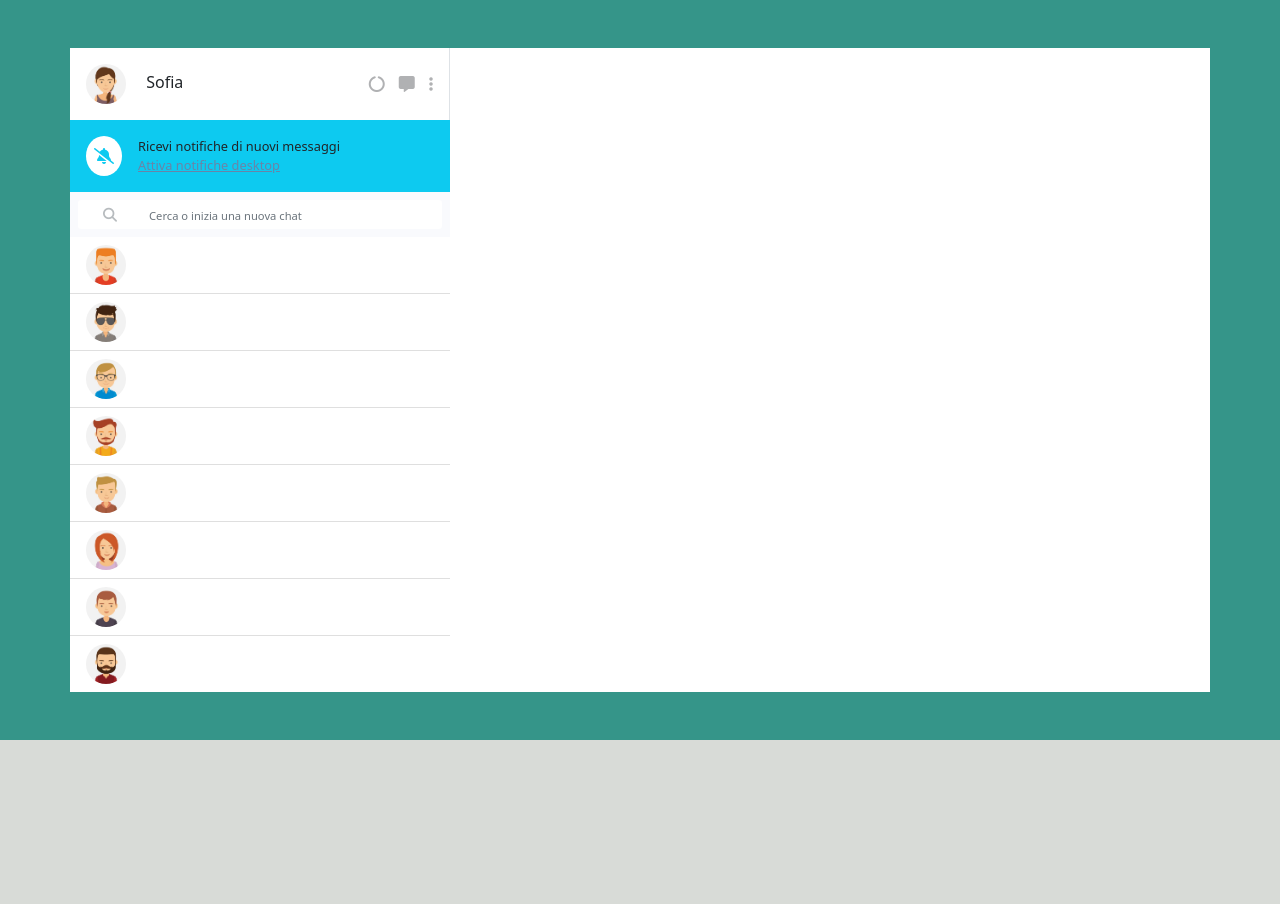
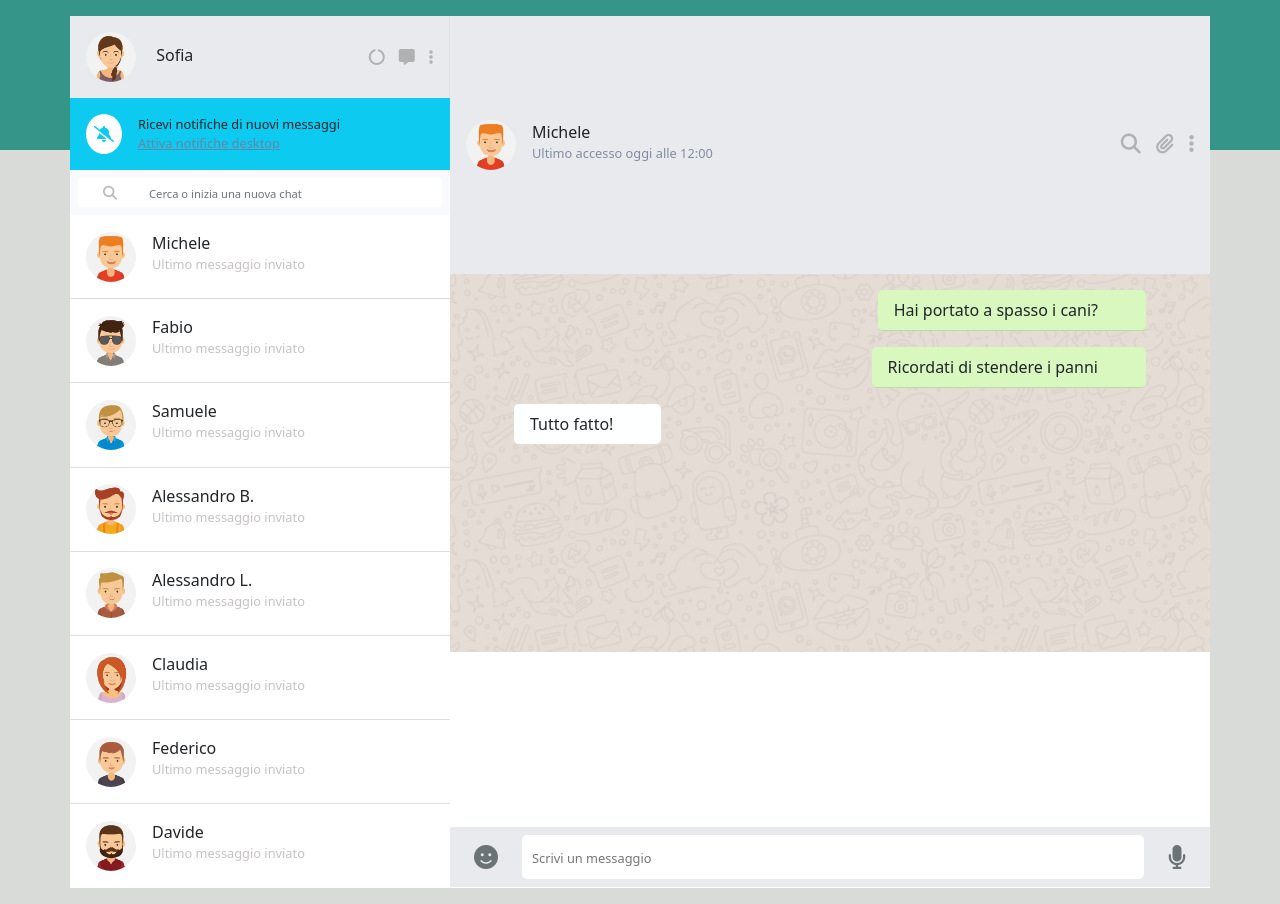
Before and after one commit to JustAPC/vue-boolzapp, a plain HTML site: page index.html in a window 1280 px wide. Before the commit the page ends 800 px from the top, so only its background shows below. Drawn offline with nearby package versions, Linux system fonts and the light colour scheme.

Commit message:
stesura parziale esercizio

```diff
--- a/asset/css/style.css
+++ b/asset/css/style.css
@@ -10,16 +10,25 @@ body {
 
 .sfondo {
     background-color: #359589;
+    height: 150px;
+    position: absolute;
+    left: 0;
+    right: 0;
+    z-index: -1;
 }
 
+.top-bar {
+    background-color: #E9EAED;
+}
 
 .profile-img {
-    width: 40px;
+    width: 50px;
 }
 
 .profile-icons i {
     padding-left: 10px;
     color: #B0B1B3;
+    cursor: pointer;
 }
 
 .bg-info {
@@ -41,3 +50,51 @@ body {
 #searchbar-text::placeholder {
     font-size: 0.8em;
 }
+
+.last-sent-message {
+    font-size: 0.8em;
+    color: #C6C2C1;
+}
+
+.active-chat {
+    background-color: #E8EBEE;
+}
+
+.last-connection {
+    color: #828CA2;
+    font-size: 0.8em;
+}
+
+.chat-bg {
+    background-image: url(../img/mine.jpg);
+    background-position: center;
+    background-repeat: repeat;
+}
+
+.text-padding {
+    padding: 3px 9%;
+}
+
+.sent-message {
+    background-color: #D8F8BF;
+}
+
+.received-message {
+    background-color: #FEFFFF;
+}
+
+#chat-textbar {
+    border: 0;
+    padding: 10px;
+    width: 100%;
+    border-radius: 5px;
+}
+
+#chat-textbar::placeholder {
+    font-size: 0.8em;
+}
+
+.input-bar i{
+    color: #6C7377;
+    cursor: pointer;
+}
--- a/asset/js/main.js
+++ b/asset/js/main.js
@@ -4,7 +4,7 @@ var app = new Vue(
         data: {
             profilo: {
                 name: 'Sofia',
-                img: 'io'
+                img: '_io'
             },
 
             contacts: [
--- a/index.html
+++ b/index.html
@@ -10,18 +10,20 @@
     <title>Boolzap</title>
 </head>
 <body>
+    <div class="sfondo">
 
+    </div>
     <div id="root">
-        <div class="sfondo py-5">
-            <div class="container h-100 bg-white">
-                <div class="row h-100">
+        <div class="py-3">
+            <div class="container bg-white">
+                <div class="row">
                     <div class="col-4 m-0 p-0"> <!-- Colonna sinistra -->
 
                         <!-- Sezione profilo utente -->
-                        <div class="d-flex justify-content-between align-items-center p-3 border-end">
+                        <div class="d-flex justify-content-between align-items-center p-3 border-end top-bar">
                             <!-- Nome + immagine  -->
                             <div>
-                                <img src="./asset/img/avatar_io.jpg" alt="immagine profilo" class="rounded-circle me-3 profile-img">
+                                <img :src="`./asset/img/avatar${profilo.img}.jpg` " alt="immagine profilo" class="rounded-circle me-3 profile-img">
                                 <span>{{profilo.name}}</span>
                             </div>
                             <!-- Icone -->
@@ -59,17 +61,70 @@
                         <div>
                             <ul class="list-group list-group-flush">
                                 <li class="d-flex justify-content-between align-items-center list-group-item"
-                                v-for="contact in contacts">
+                                v-for="contact in contacts" @click="activeChat()">
+                                <!-- Immagine profilo -->
                                     <div class="d-flex align-items-center">
                                         <img :src=" `./asset/img/avatar${contact.avatar}.jpg` " alt="immagine utente"
                                         class="rounded-circle profile-img me-3">
+                                        <!-- Nome + ultimo messaggio -->
+                                        <div class="pt-2">
+                                            <span>{{contact.name}}</span>
+                                            <p class="last-sent-message">Ultimo messaggio inviato</p>
+                                        </div>
                                     </div>
-
+                                    <!-- Orario -->
+                                    <div>
+                                        <span>{{contact.messages.date}}</span>
+                                    </div>
                                 </li>
                             </ul>
                         </div>
                     </div>
 
+                    <div class="container col-8 m-0 p-0 d-flex flex-coloumn flex-wrap justify-content-between"> <!-- Colonna Destra -->
+                        <!-- Barra superiore -->
+                        <div class="d-flex justify-content-between align-items-center p-3 top-bar w-100"> <!-- Img + info -->
+                            <div class="d-flex">
+                                <img src="./asset/img/avatar_1.jpg" alt="" class="rounded-circle me-3 profile-img">
+                                <div class="">
+                                    <p class="m-0 p-0">Michele</p>
+                                    <p class="m-0 p-0 last-connection">Ultimo accesso oggi alle 12:00</p>
+                                </div>
+                            </div>
+                            <!-- Icone dx -->
+                            <div class="profile-icons">
+                                <i class="fa-solid fa-magnifying-glass fs-5"></i>
+                                <i class="fa-solid fa-paperclip fs-5"></i>
+                                <i class="fa-solid fa-ellipsis-vertical fs-5"></i>
+                            </div>
+                        </div>
+
+                        <!-- Chat -->
+                        <div class="chat-bg p-3 flex-grow-1">
+                            <div class="container px-5 mx-auto">
+                                <ul class="list-group list-group-flush d-flex flex-coloumn">
+                                    <li class="list-group-item rounded-3 sent-message mb-3 align-self-end pe-5">
+                                        Hai portato a spasso i cani?
+                                    </li>
+                                    <li class="list-group-item rounded-3 sent-message mb-3 align-self-end pe-5">
+                                        Ricordati di stendere i panni
+                                    </li>
+                                    <li class="list-group-item rounded-3 received-message mb-3 align-self-start pe-5">
+                                        Tutto fatto!
+                                    </li>
+                                </ul>
+                            </div>
+                        </div>
+
+                        <!-- Input Bar -->
+                        <div class="align-self-end w-100 input-bar">
+                            <div class="d-flex align-items-center py-2 px-4 top-bar">
+                                <i class="fa-solid fa-face-smile fs-4 me-4"></i>
+                                <input type="text" id="chat-textbar" placeholder="Scrivi un messaggio">
+                                <i class="fa-solid fa-microphone fs-4 ms-4"></i>
+                            </div>
+                        </div>
+                    </div>
                 </div>
 
             </div>
```
